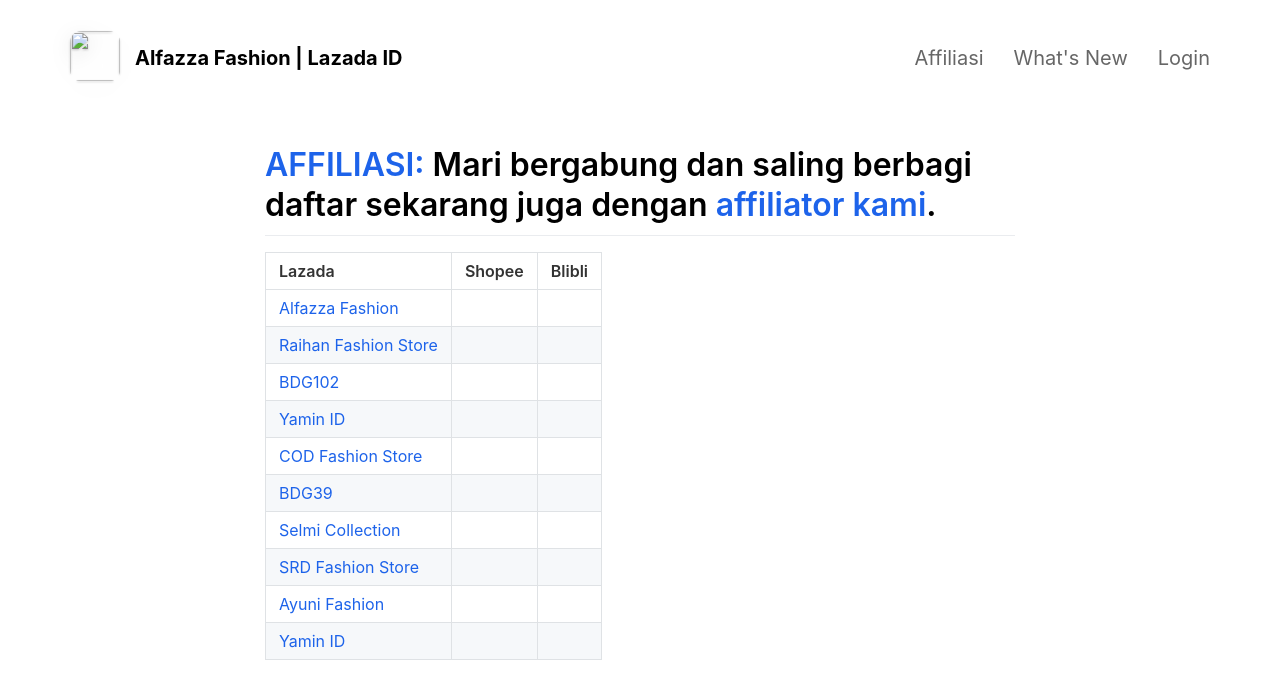
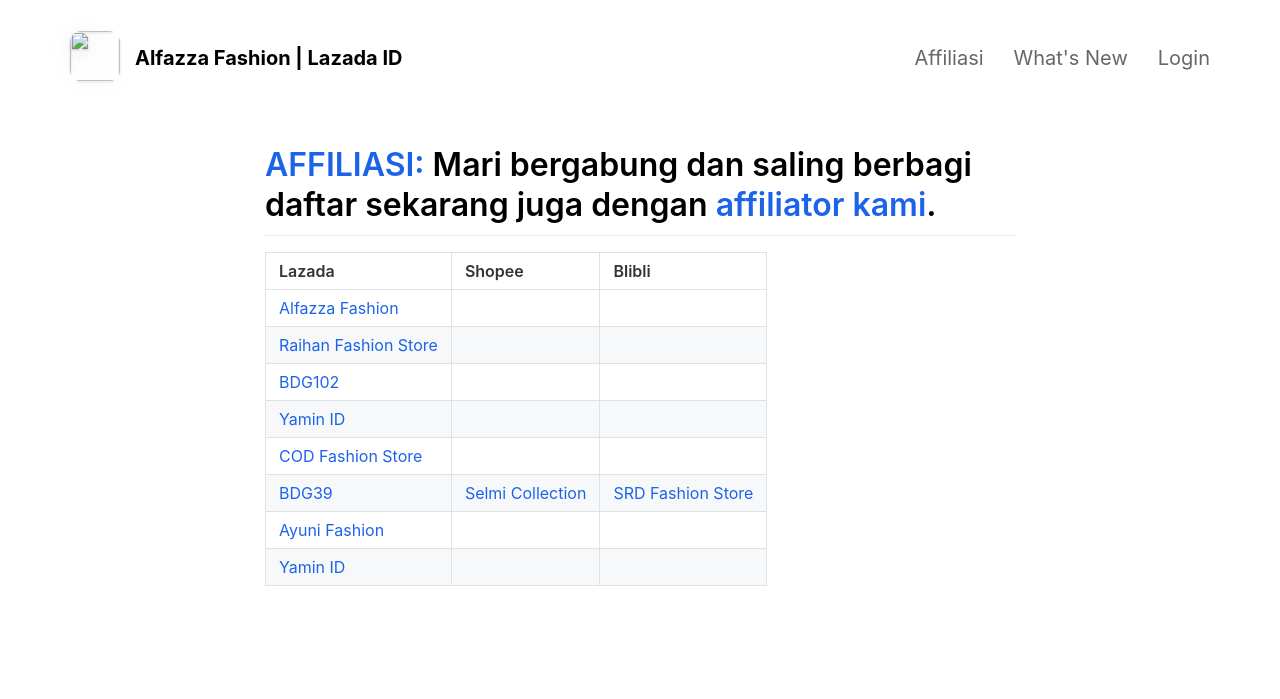
Before and after one commit to Alfazza967/alfazza.github.io, a Jekyll site: the page built from _pages/affiliate.md, in a window 1280 px wide. Shown: the top 699 px of the page. Built offline with Jekyll 4.4.1, drawn with Linux system fonts in a browser that asks for light colours; nearby versions of some CDN libraries.

```diff
--- a/_pages/affiliate.md
+++ b/_pages/affiliate.md
@@ -12,8 +12,6 @@ include_in_header: true
 | <a href="https://www.lazada.co.id/bdg102" rel="noopener noreferrer" target="_blank">BDG102</a>
 | <a href="https://www.lazada.co.id/shop/yamin-id" rel="noopener noreferrer" target="_blank">Yamin ID</a>
 | <a href="https://www.lazada.co.id/cod-fashion-store" rel="noopener noreferrer" target="_blank">COD Fashion Store</a>
-| <a href="https://www.lazada.co.id/bdg39" rel="noopener noreferrer" target="_blank">BDG39</a> |
-| <a href="https://shopee.co.id/selmicollection" rel="noopener noreferrer" target="_blank">Selmi Collection</a>
-| <a href="https://shopee.co.id/srdfashionstore" rel="noopener noreferrer" target="_blank">SRD Fashion Store</a>|
+| <a href="https://www.lazada.co.id/bdg39" rel="noopener noreferrer" target="_blank">BDG39</a> | <a href="https://shopee.co.id/selmicollection" rel="noopener noreferrer" target="_blank">Selmi Collection</a> | <a href="https://shopee.co.id/srdfashionstore" rel="noopener noreferrer" target="_blank">SRD Fashion Store</a> |
 | <a href="https://www.blibli.com/merchant/ayuni/AYI-70008" rel="noopener noreferrer" target="_blank">Ayuni Fashion</a>
 | <a href="https://www.blibli.com/merchant/yamin-id/YAI-70015" rel="noopener noreferrer" target="_blank">Yamin ID</a> |
```
